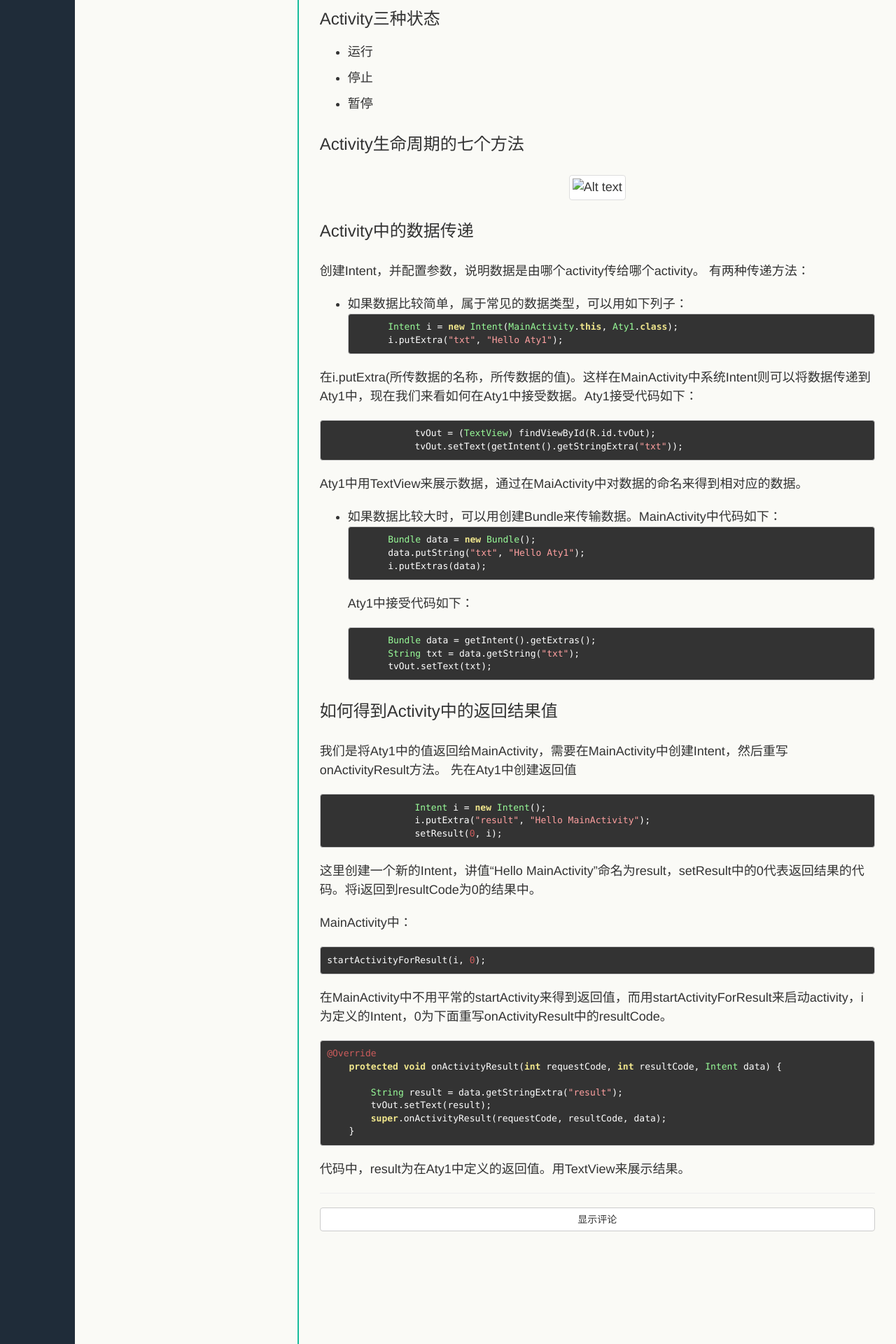
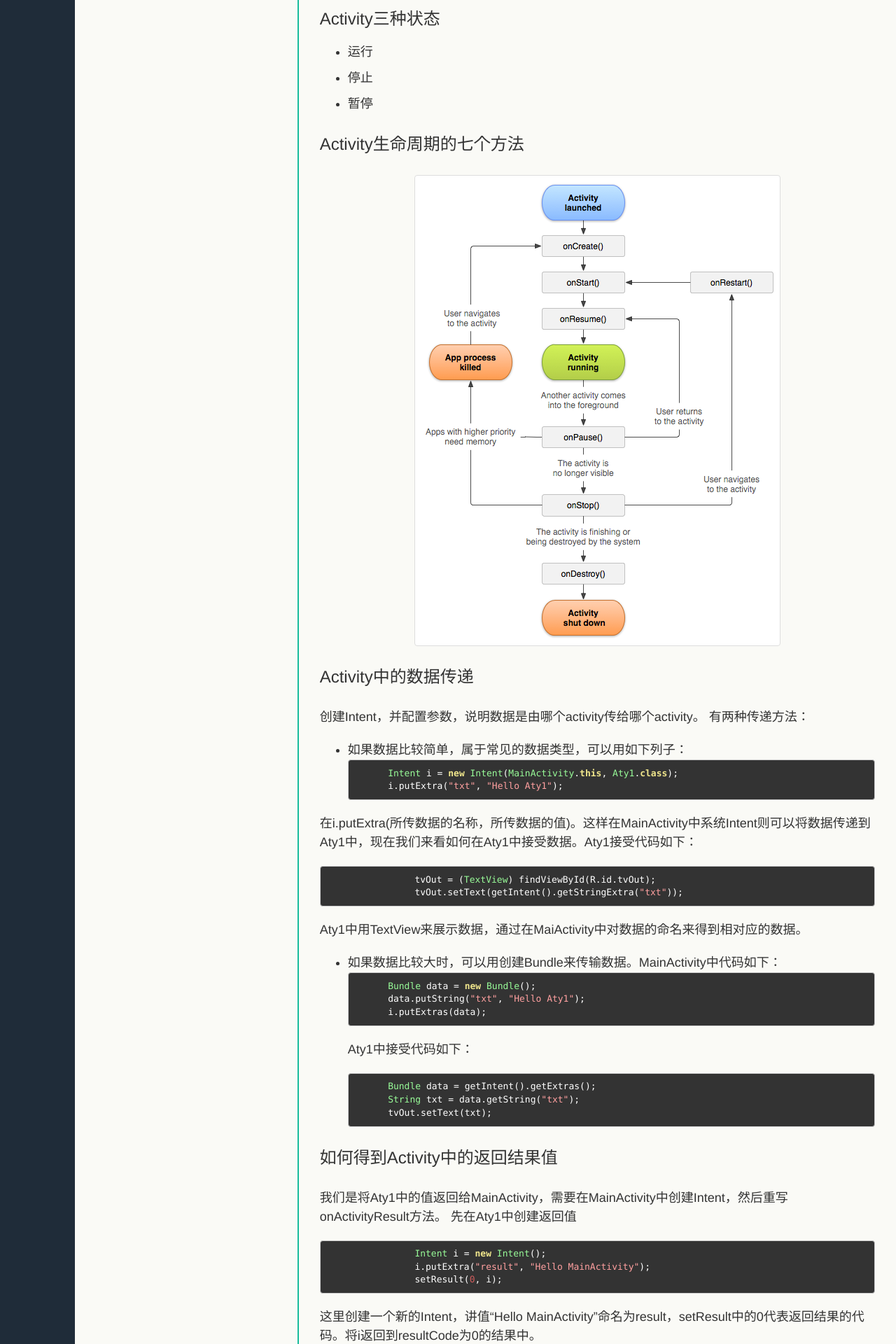
Before and after one commit to mchenyuxiang/mchenyuxiang.github.io, a Jekyll site: the page built from _posts/技术/android/2015-1-23-AndroidActivity.md, in a window 1280 px wide. Shown: the part 657-2577 px from the top of the page at 70% size. Built offline with Jekyll 4.4.1, drawn with Linux system fonts in a browser that asks for light colours.

Commit message:
add the picture

```diff
--- a/_posts/技术/android/2015-1-23-AndroidActivity.md
+++ b/_posts/技术/android/2015-1-23-AndroidActivity.md
@@ -25,7 +25,7 @@ description: 安卓activity学习
 - 暂停
 
 ### Activity生命周期的七个方法
-![Alt text](www.playdba.com/public/upload/1421802290497.png)
+![Alt text](/public/upload/android/1421802290497.png)
 
 ### Activity中的数据传递
 
```
Also changed, not shown: public/upload/android/1421802290497.png (renamed from public/upload/1421802290497.png).
